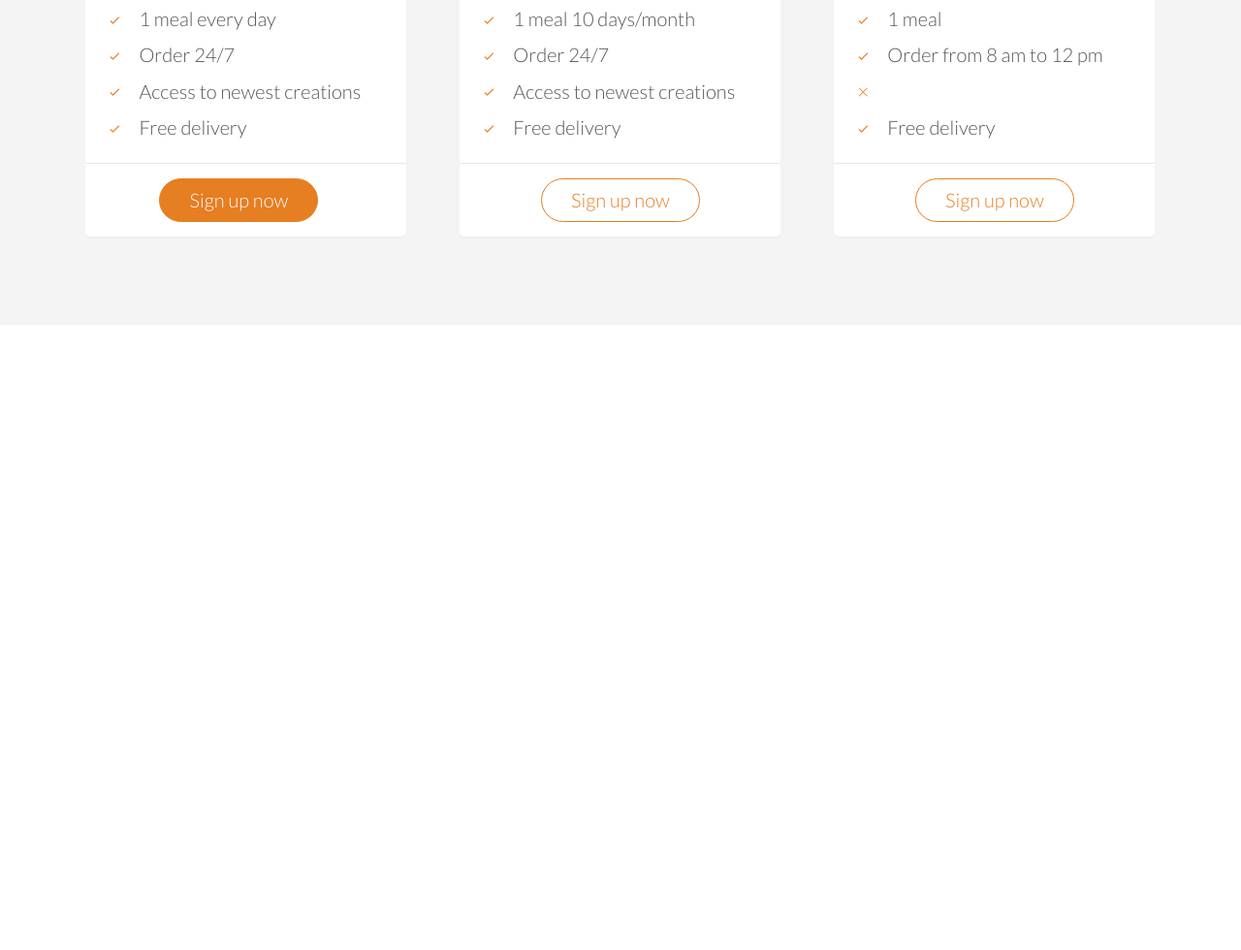
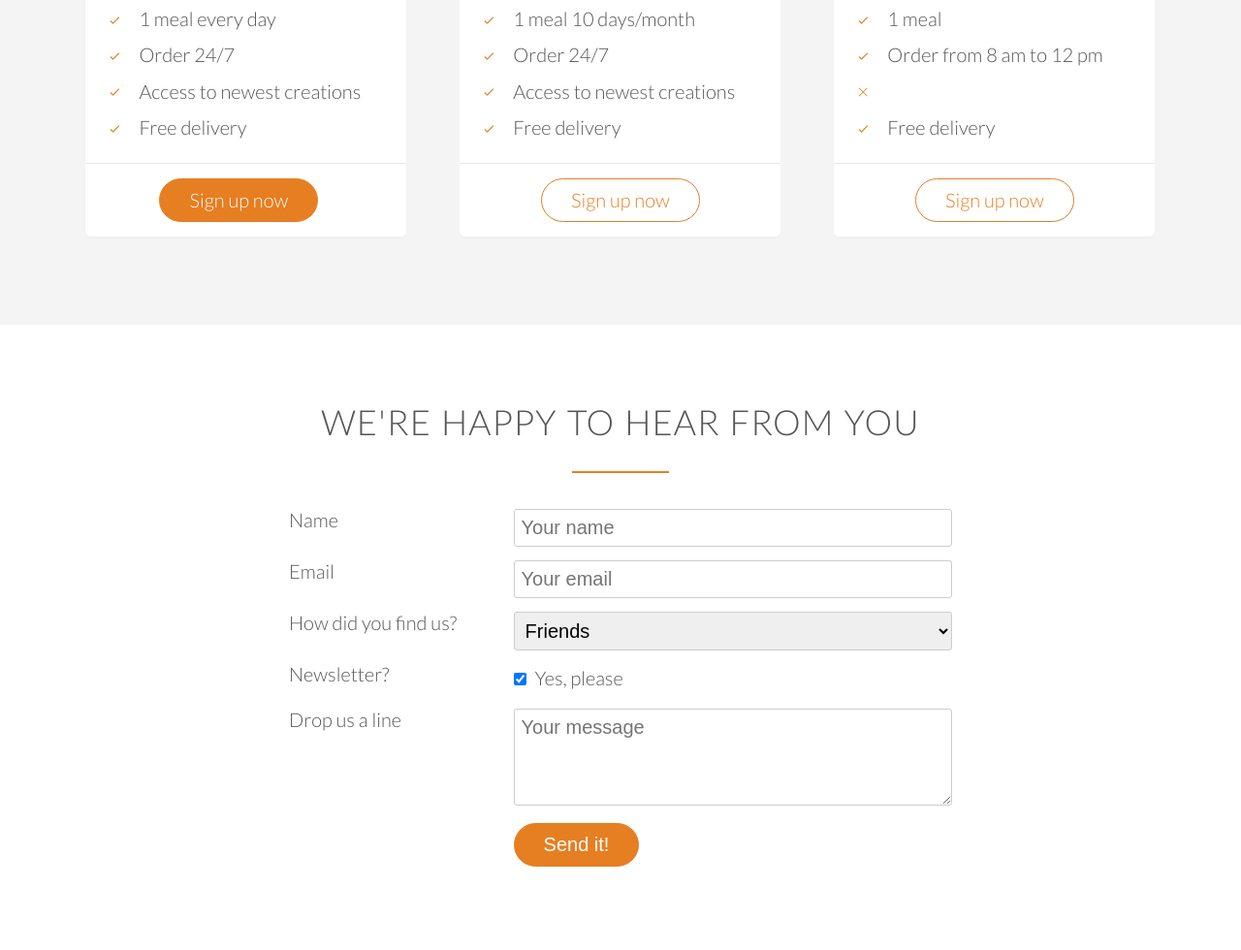
Before and after one commit to karanagarwal17/responsive-web-project, a plain HTML site: page index.html in a window 1280 px wide. Shown: the part 4301-5281 px from the top of the page at 97% size. Before the commit the page ends 4636 px from the top, so only its background shows below. Drawn offline with Linux system fonts and the light colour scheme; files whose address does not match are found by name.

Commit message:
added the contact form

```diff
--- a/index.html
+++ b/index.html
@@ -316,22 +316,68 @@
         </div>
       </div>
     </section>
+
+    <section class="section-form">
+      <div class="row">
+        <h2>We're happy to hear from you</h2>
+      </div>
+      <div class="row">
+        <form method="post" action="#" class="contact-form">
+          <div class="row">
+            <div class="col span-1-of-3">
+              <label for="name">Name</label>
+            </div>
+            <div class="col span-2-of-3">
+              <input type="text" name="name" id="name" placeholder="Your name" required/>
+            </div>
+          </div>
+          <div class="row">
+            <div class="col span-1-of-3">
+              <label for="email">Email</label>
+            </div>
+            <div class="col span-2-of-3">
+              <input type="email" name="email" id="email" placeholder="Your email" required/>
+            </div>
+          </div>
+          <div class="row">
+            <div class="col span-1-of-3">
+              <label for="find-us">How did you find us?</label>
+            </div>
+            <div class="col span-2-of-3">
+              <select name="find-us" id="find-us">
+                <option value="friends" selected>Friends</option>
+                <option value="search">Search Engine</option>
+                <option value="ad">Advertisement</option>
+                <option value="ohter">Other</option>
+              </select>
+            </div>
+          </div>
+          <div class="row">
+            <div class="col span-1-of-3">
+              <label>Newsletter?</label>
+            </div>
+            <div class="col span-2-of-3">
+              <input type="checkbox" name="news" id="news" checked/> Yes, please
+            </div>
+          </div>
+          <div class="row">
+            <div class="col span-1-of-3">
+              <label>Drop us a line</label>
+            </div>
+            <div class="col span-2-of-3">
+              <textarea name="message" placeholder="Your message"></textarea>
+            </div>
+          </div>
+          <div class="row">
+            <div class="col span-1-of-3">
+              <label>&nbsp;</label>
+            </div>
+            <div class="col span-2-of-3">
+              <input type="submit" value="Send it!"/>
+            </div>
+          </div>
+        </form>
+      </div>
+    </section>
   </body>
 </html>
-
-<!--
-
-Plan 2: Pro
-149$ per month
-That’s only 14.90$ per meal
-1 meal 10 days/month
-Order 24/7
-Access to newest creations
-Free delivery
-
-
-Plan 3: Starter
-19$ per meal
-1 meal
-Order from 8 am to 12 pm
--->
--- a/resources/css/style.css
+++ b/resources/css/style.css
@@ -140,7 +140,8 @@ a:active {
 /* ------ BUTTONS ------ */
 
 .btn:link,
-.btn:visited {
+.btn:visited,
+input[type=submit] {
   display: inline-block;
   padding: 10px 30px;
   font-weight: 300;
@@ -150,7 +151,8 @@ a:active {
 }
 
 .btn-full:link,
-.btn-full:visited {
+.btn-full:visited,
+input[type=submit] {
   background-color: #e67e22;
   color: #fff;
   border: 1px solid #e67e22;
@@ -169,7 +171,9 @@ a:active {
 }
 
 .btn-full:hover,
-.btn-full:active {
+.btn-full:active,
+input[type=submit]:hover,
+input[type=submit]:active {
   background-color: #cf6d17;
 }
 
@@ -448,3 +452,35 @@ cite img {
 .plan-box ul li {
   padding: 5px 0px;
 }
+
+
+/* ------------------------------------------------------- */
+/* CONATCT FORM */
+/* ------------------------------------------------------- */
+
+.contact-form {
+  width: 60%;
+  margin: 0 auto;
+}
+
+input[type=text],
+input[type=email],
+select,
+textarea {
+  width: 100%;
+  padding: 7px;
+  border-radius: 3px;
+  border: 1px solid #ccc;
+}
+
+textarea {
+  height: 100px;
+}
+
+input[type=checkbox] {
+  margin: 10px 5px 10px 0;
+}
+
+*:focus {
+  outline: none;
+}
```
